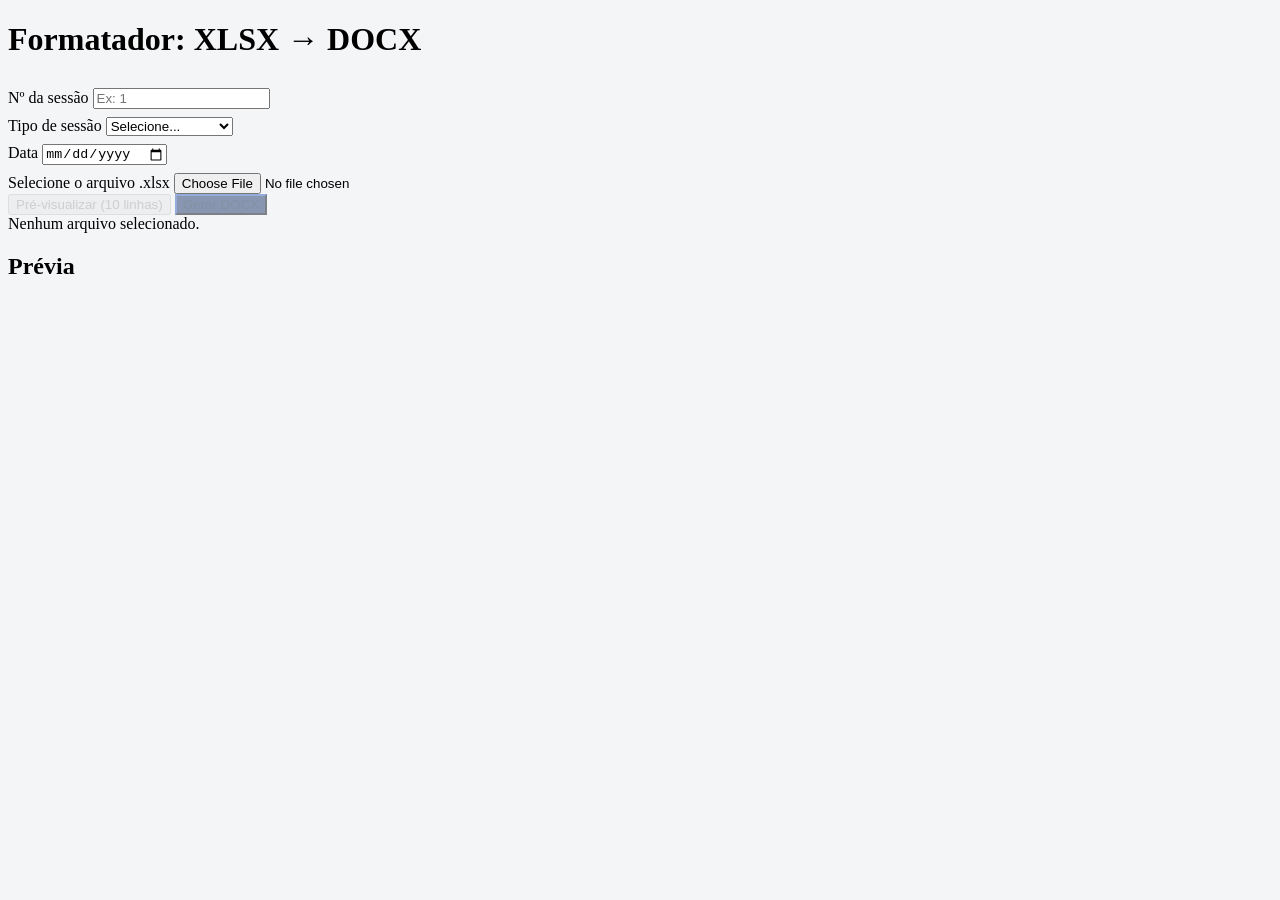
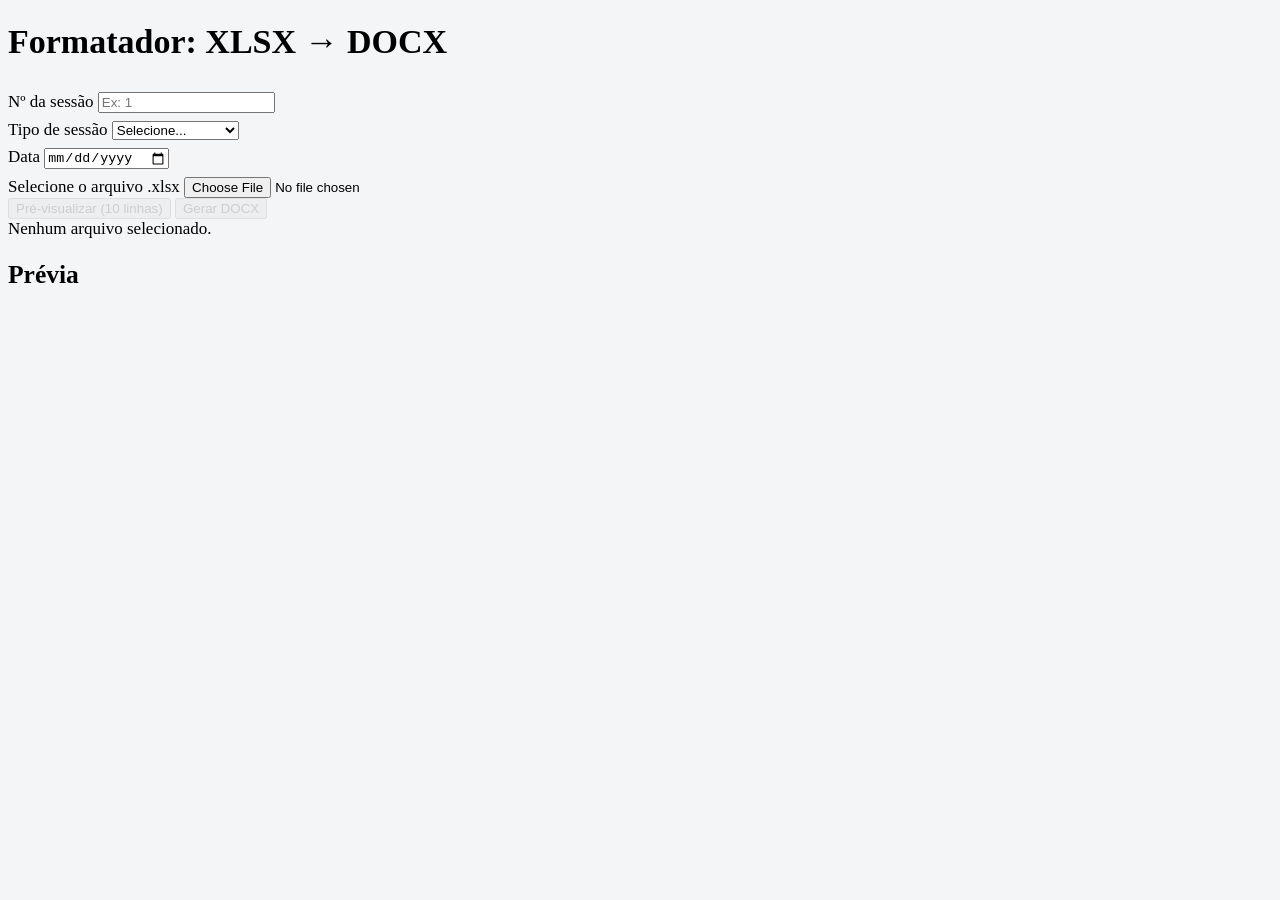

Repaginação

--- a/styles.css
+++ b/styles.css
@@ -1,25 +1,31 @@
+/* ---- Página ---- */
+body {
+  background-color: #f4f5f7;
+  font-size: 17px;
+}
+
 /* ---- Cabeçalho ---- */
 .djulg-header {
   background-color: #1e3a6e;
-  padding: 16px 0;
+  padding: 24px 0;
+  border-radius: 0 0 6px 6px;
+  box-shadow: 0 2px 8px rgba(30, 58, 110, 0.4);
 }
 
 .djulg-header-inner {
-  max-width: 960px;
-  margin: 0 auto;
-  padding: 0 24px;
   display: flex;
   align-items: center;
   gap: 16px;
+  padding: 0px 12px;
 }
 
 .djulg-logo {
-  height: 56px;
+  height: 90px;
   width: auto;
 }
 
 .djulg-title {
-  font-size: 1.6rem;
+  font-size: 1.8rem;
   font-weight: 700;
   color: #ffffff;
   margin: 0 0 2px;
@@ -27,26 +33,43 @@
 }
 
 .djulg-subtitle {
-  font-size: 0.9rem;
+  font-size: 1.2rem;
   color: #a8bfe0;
   margin: 0;
 }
 
-/* ---- Página ---- */
-body {
-  background-color: #f4f5f7;
+.djulg-header-text {
+  padding-top: 12px;
 }
 
 /* ---- Botão principal ---- */
 .btn-primary {
-  background-color: #1e3a6e;
-  border-color: #1e3a6e;
+  --bs-btn-bg: #2f53a3;
+  --bs-btn-border-color: #2f53a3;
+  --bs-btn-hover-bg: #1e3a6e;
+  --bs-btn-hover-border-color: #1e3a6e;
+  --bs-btn-active-bg: #1e3a6e;
+  --bs-btn-active-border-color: #1e3a6e;
+  --bs-btn-disabled-bg: #2f53a3;
+  --bs-btn-disabled-border-color: #2f53a3;
 }
 
-.btn-primary:hover,
-.btn-primary:focus {
-  background-color: #16305e;
-  border-color: #16305e;
+.btn-outline-primary {
+  --bs-btn-color: #2f53a3;
+  --bs-btn-border-color: #2f53a3;
+  --bs-btn-hover-bg: #2f53a3;
+  --bs-btn-hover-border-color: #2f53a3;
+  --bs-btn-active-bg: #2f53a3;
+  --bs-btn-active-border-color: #2f53a3;
+  --bs-btn-disabled-color: #2f53a3;
+  --bs-btn-disabled-border-color: #2f53a3;
+}
+
+/* ---- Alert info ---- */
+.alert-info {
+  --bs-alert-color: #1e3a6e;
+  --bs-alert-bg: #e8eef7;
+  --bs-alert-border-color: #a8bfe0;
 }
 
 /* ---- Preview ---- */
